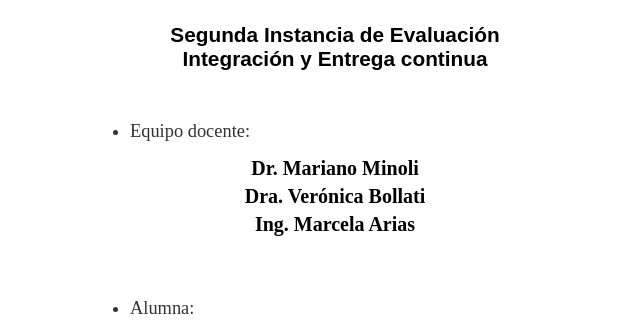
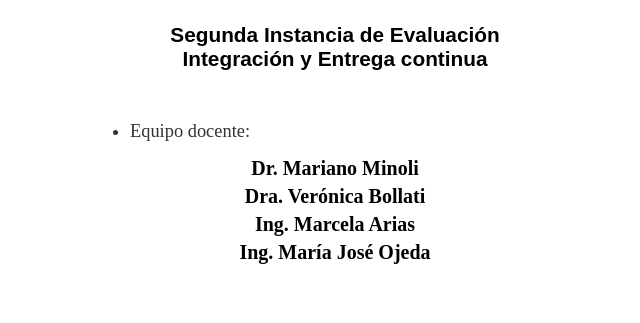
Before and after one commit to Elisa-AB/ProyectoIC, a website: page index.html in a window 1280 px wide. Shown: the part 413-736 px from the top of the page, without its empty margins (305-945 px from the left). Drawn offline with Linux system fonts and the light colour scheme.

Commit message:
Con Majo

```diff
--- a/index.html
+++ b/index.html
@@ -24,7 +24,7 @@
                 Dr. Mariano Minoli<br>
                 Dra. Verónica Bollati<br>
                 Ing. Marcela Arias<br>
-
+                Ing. María José Ojeda
             </div>
         </div>
 
```
